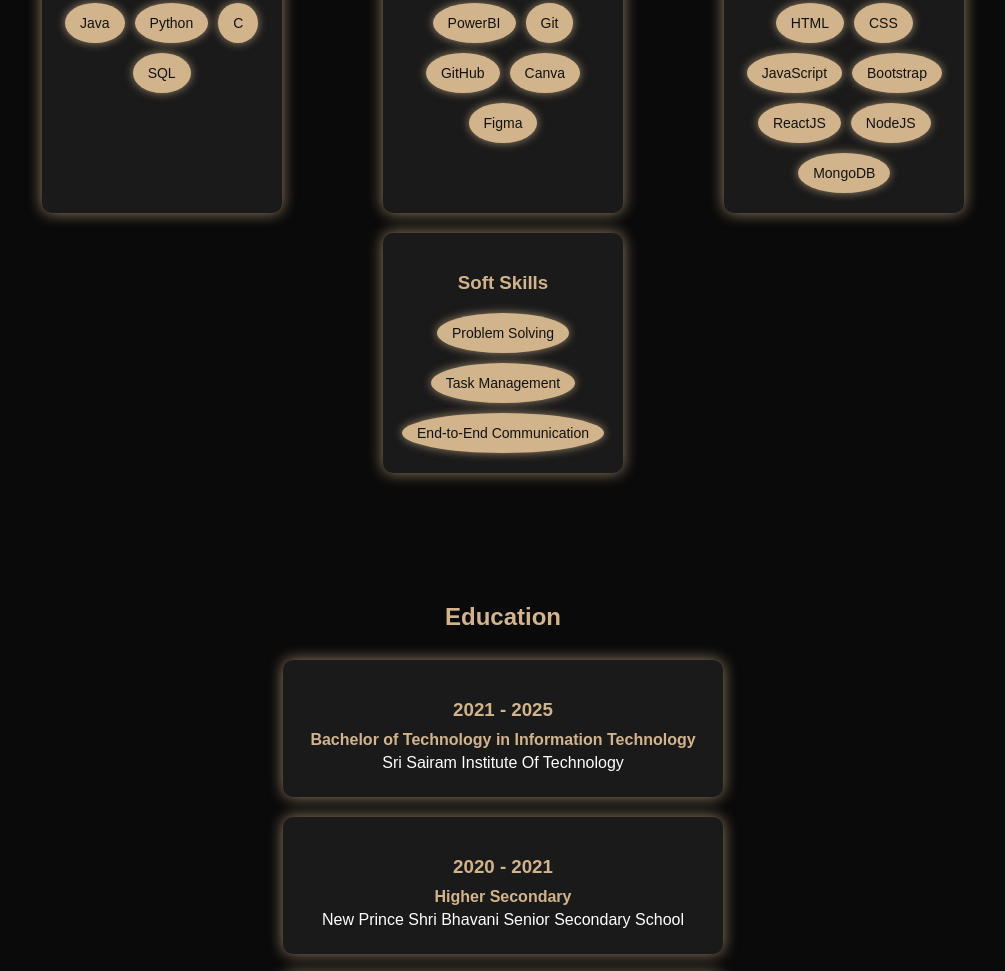
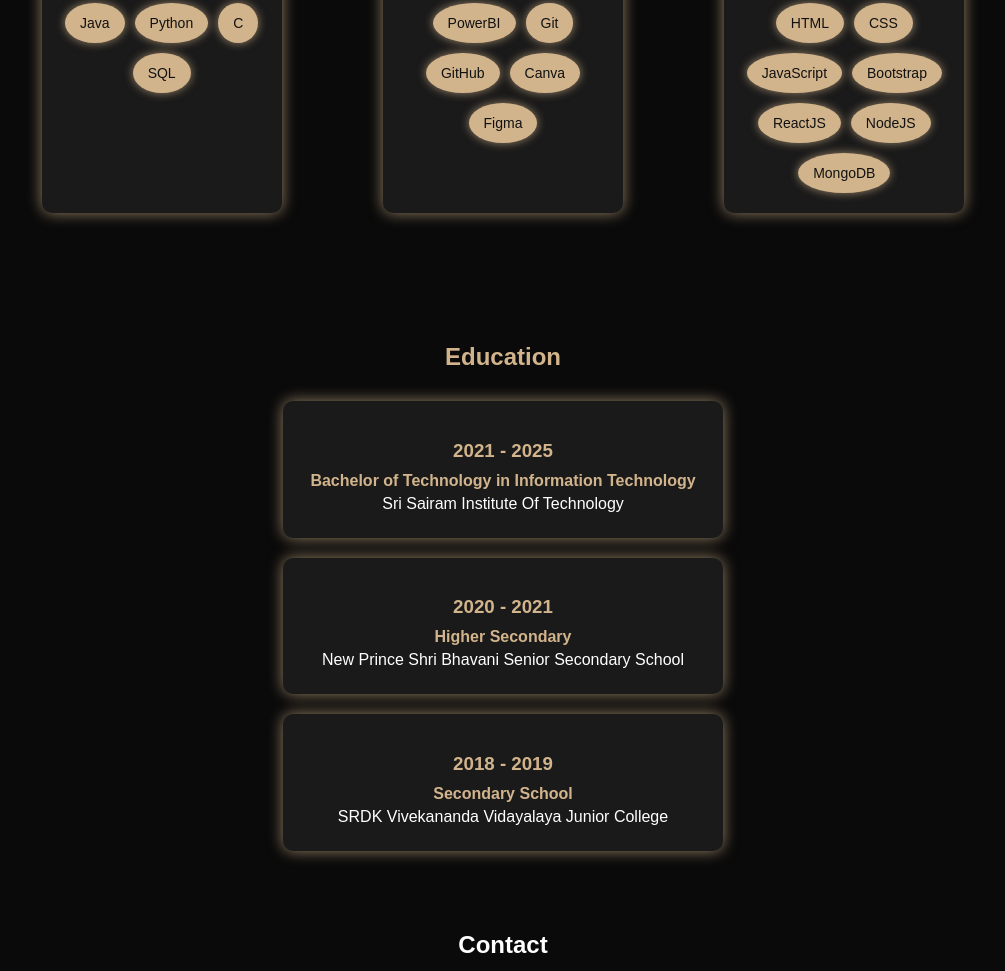
Before and after one commit to saikrupaanantha/portfolio-saikrupa-anantha, a plain HTML site: page index.html in a window 1280 px wide. Shown: the part 723-1694 px from the top of the page, without its empty margins (137-1142 px from the left). Drawn offline with Linux system fonts and the light colour scheme.

Commit message:
Update index.html

```diff
--- a/index.html
+++ b/index.html
@@ -62,15 +62,6 @@
                 </div>
             </div>
 
-            <div class="card">
-                <h3>Soft Skills</h3>
-                <div class="skills-container">
-                    <span class="skill-circle">Problem Solving</span>
-                    <span class="skill-circle">Task Management</span>
-                    <span class="skill-circle">End-to-End Communication</span>
-                </div>
-            </div>
-
         </div>
     </div>
 </section>
```
